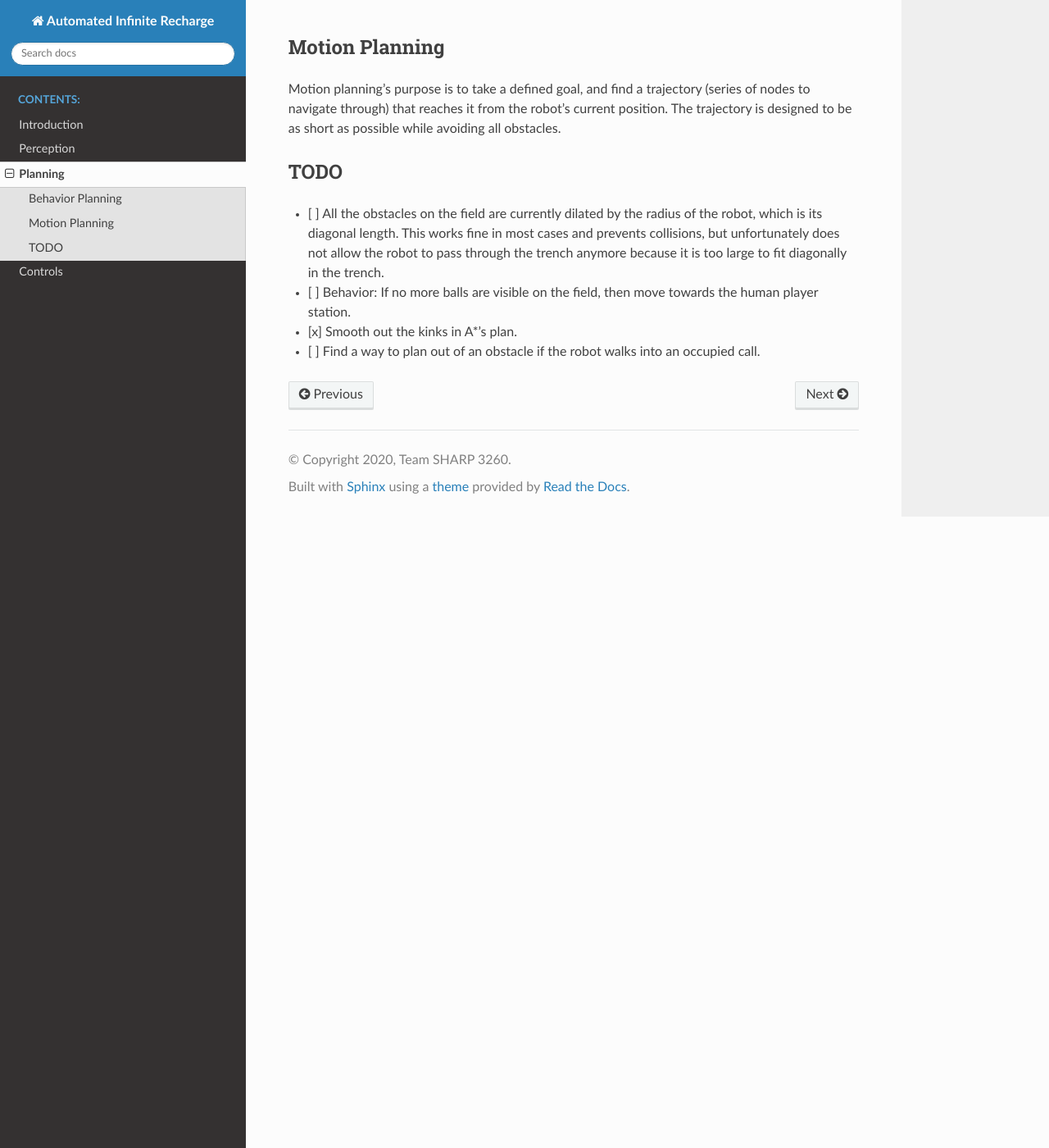
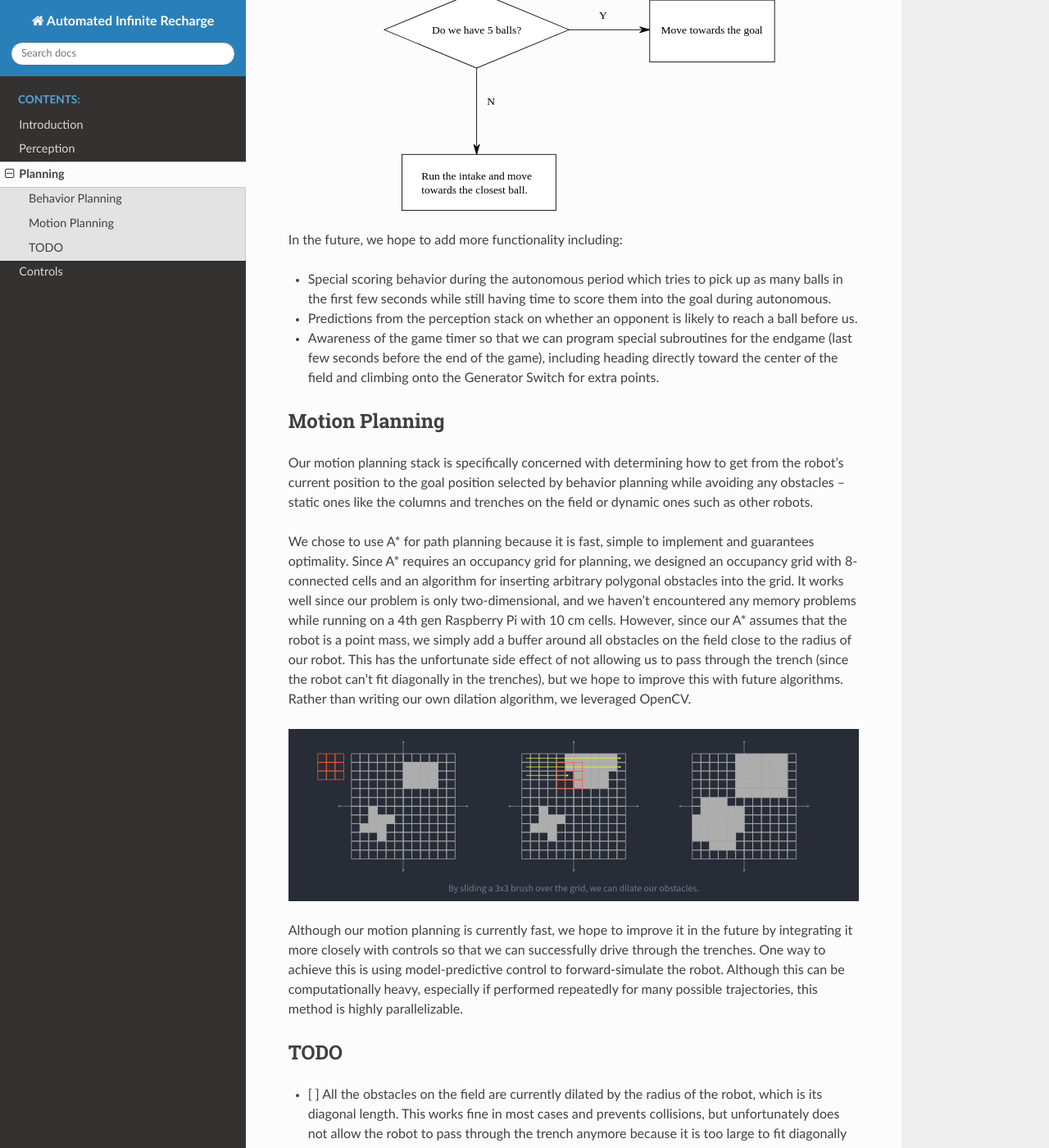
Before and after one commit to SarahHeinzHouseFRC/automated_infinite_recharge, a Sphinx documentation site: the page built from docs/planning.md, in a window 1280 px wide and 1400 px high, scrolled down 889 px. Shown: the whole window at 82% size. Built offline with Sphinx 7.4.7 and the Read the Docs theme 2.0.0, drawn with Linux system fonts in a browser that asks for light colours; some of the changed text lies outside the part shown.

Commit message:
[docs] Added to planning docs

```diff
--- a/docs/planning.md
+++ b/docs/planning.md
@@ -1,18 +1,50 @@
 # Planning #
 
-Planning's purpose is to identify where the robot should go, and the path it should take to get there.
+The purpose of our planning stack is to take the output of perception (detected balls and obstacles) and decide how to
+actuate our robot at every moment. There are two main components to this: behavior planning and motion planning.
 
 
 ## Behavior Planning ##
-The purpose of behavior planning is to define the goals and behavior of the robot. These goals and specific actions
-defined by behavior planning are essential to the robot's motion planning and carrying out these actions.
 
-![Image](img/behavior-planning.svg)
+The planning stack begins with behavior planning, which consists of the highest-level planning done by our robot. At
+this level, our robot reasons about whether it should continue picking up balls, head towards the goal, or outtake balls
+into the goal. The final result of behavior planning is a concrete physical location towards which the robot should
+drive towards, whether to drive towards that goal forwards or backwards (drive forward to pick up balls or reverse
+towards the goal) and whether or not the intake and/or outtake should be running. Our behavior planning logic is fairly
+simplistic at the moment and can be summed up in this flowchart:
+
+![Flowchart of our behavior planning logic.](img/behavior-planning.svg)
+
+In the future, we hope to add more functionality including:
+  - Special scoring behavior during the autonomous period which tries to pick up as many balls in the first few seconds
+    while still having time to score them into the goal during autonomous.
+  - Predictions from the perception stack on whether an opponent is likely to reach a ball before us.
+  - Awareness of the game timer so that we can program special subroutines for the endgame (last few seconds before the
+    end of the game), including heading directly toward the center of the field and climbing onto the Generator Switch
+    for extra points.
 
 ## Motion Planning ##
-Motion planning's purpose is to take a defined goal, and find a trajectory (series of nodes to navigate through) that
-reaches it from the robot's current position. The trajectory is designed to be as short as possible while avoiding all
-obstacles.
+
+Our motion planning stack is specifically concerned with determining how to get from the robot's current position to the
+goal position selected by behavior planning while avoiding any obstacles -- static ones like the columns and trenches on
+the field or dynamic ones such as other robots.
+
+We chose to use A* for path planning because it is fast, simple to implement and guarantees optimality. Since A*
+requires an occupancy grid for planning, we designed an occupancy grid with 8-connected cells and an algorithm for
+inserting arbitrary polygonal obstacles into the grid. It works well since our problem is only two-dimensional, and we
+haven't encountered any memory problems while running on a 4th gen Raspberry Pi with 10 cm cells. However, since our A*
+assumes that the robot is a point mass, we simply add a buffer around all obstacles on the field close to the radius of
+our robot. This has the unfortunate side effect of not allowing us to pass through the trench (since the robot can't fit
+diagonally in the trenches), but we hope to improve this with future algorithms. Rather than writing our own dilation
+algorithm, we leveraged OpenCV.
+
+![Dilation of our obstacle grid.](img/dilation.svg)
+
+Although our motion planning is currently fast, we hope to improve it in the future by integrating it more closely with
+controls so that we can successfully drive through the trenches. One way to achieve this is using model-predictive
+control to forward-simulate the robot. Although this can be computationally heavy, especially if performed repeatedly
+for many possible trajectories, this method is highly parallelizable.
+
 
 ## TODO ##
   - [ ] All the obstacles on the field are currently dilated by the radius of the robot, which is its diagonal length.
@@ -20,4 +52,4 @@ obstacles.
     the trench anymore because it is too large to fit diagonally in the trench.
   - [ ] Behavior: If no more balls are visible on the field, then move towards the human player station.
   - [x] Smooth out the kinks in A*'s plan.
-  - [ ] Find a way to plan out of an obstacle if the robot walks into an occupied call.
+  - [ ] Find a way to plan out of an obstacle if the robot drives into an occupied call.
```
Also changed, not shown: docs/img/behavior-planning.svg, docs/img/dilation.svg (added).
